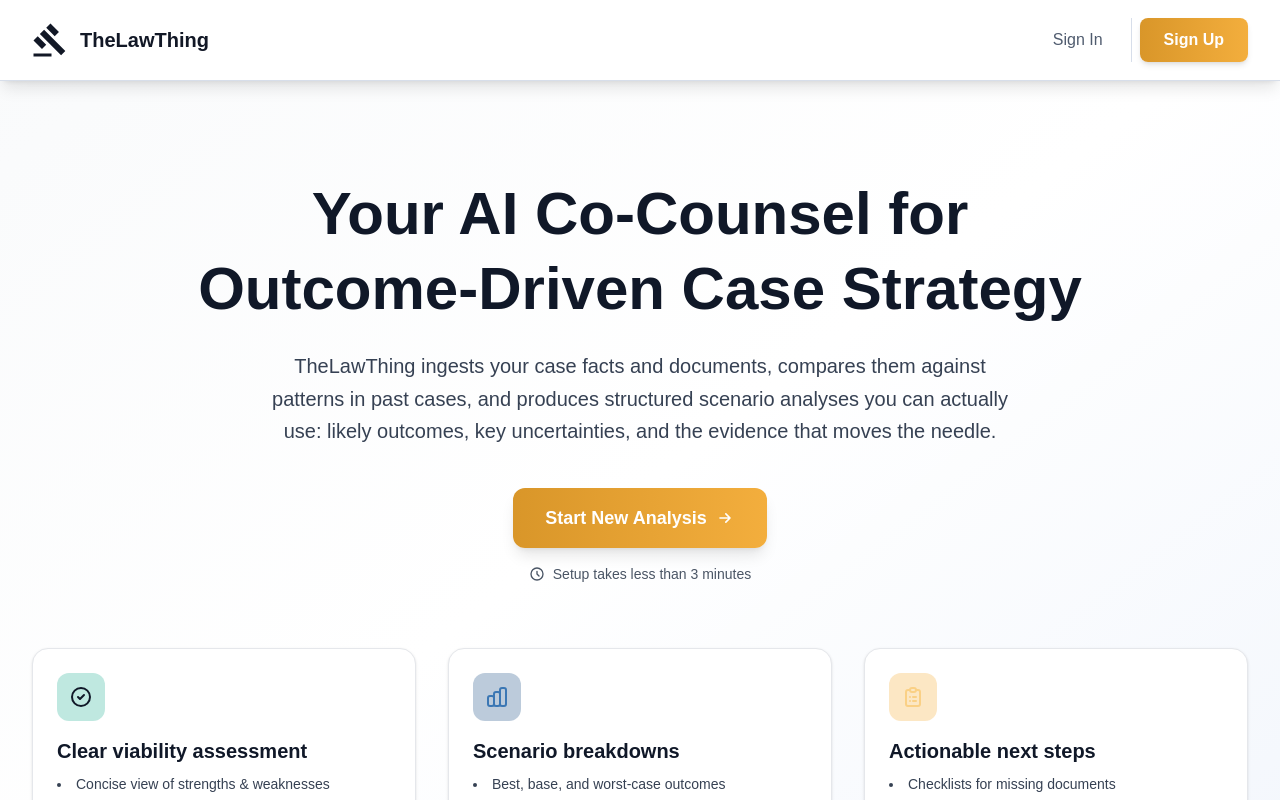
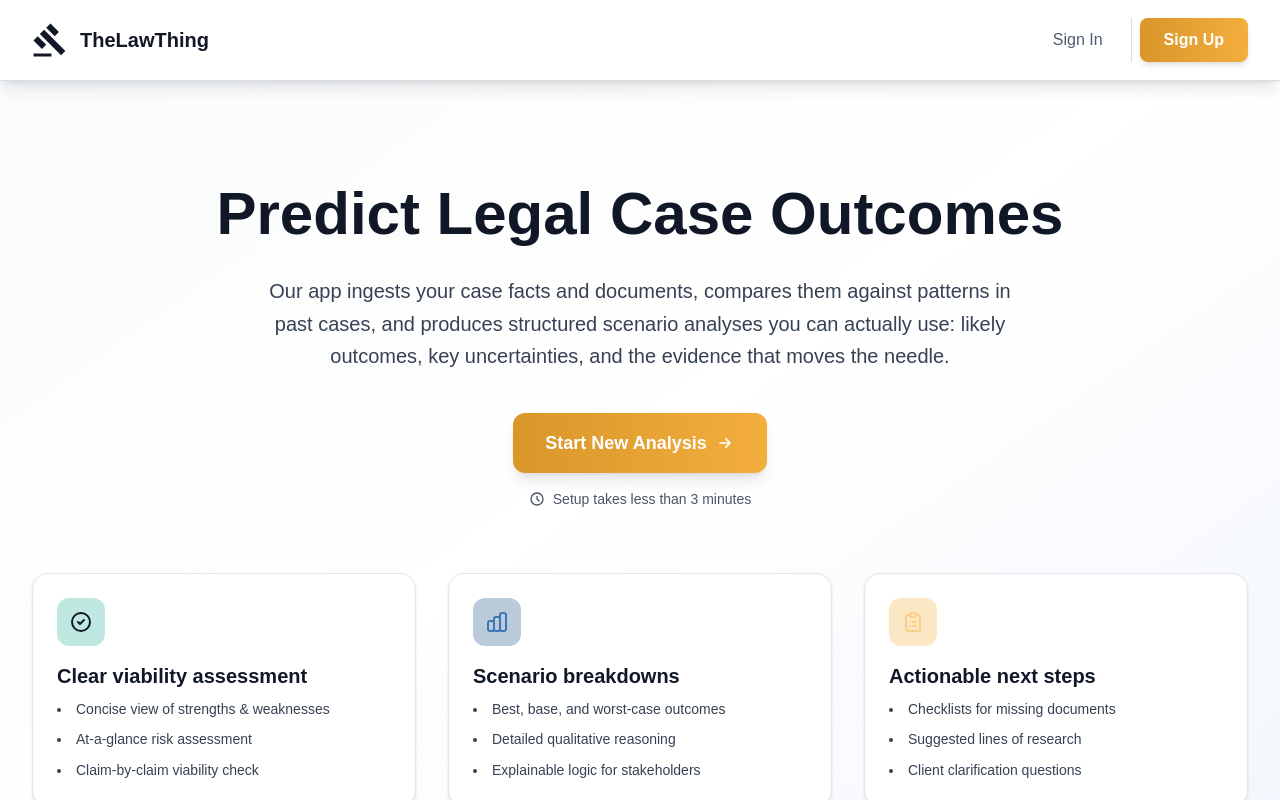
Before and after one commit to nontech/legal_ai_main_app, a Next.js app: page / in a window 1280 px wide. Shown: the top 800 px of the page. Built offline with nearby package versions, Linux system fonts and the light colour scheme; no server answers.

Commit message:
feat: Update hero section headline and introductory paragraph text.

```diff
--- a/app/components/dashboard/HeroSection.tsx
+++ b/app/components/dashboard/HeroSection.tsx
@@ -9,11 +9,11 @@ export default function HeroSection() {
         <div className="max-w-4xl mx-auto text-center mb-12">
           <h1 className="text-4xl md:text-5xl lg:text-6xl font-bold mb-6 leading-tight">
             <span className="text-gray-900">
-              Your AI Co‑Counsel for Outcome‑Driven Case Strategy
+              Predict Legal Case Outcomes
             </span>
           </h1>
           <p className="text-xl text-gray-700 mb-10 leading-relaxed max-w-3xl mx-auto">
-            TheLawThing ingests your case facts and documents, compares
+            Our app ingests your case facts and documents, compares
             them against patterns in past cases, and produces
             structured scenario analyses you can actually use: likely
             outcomes, key uncertainties, and the evidence that moves
```
